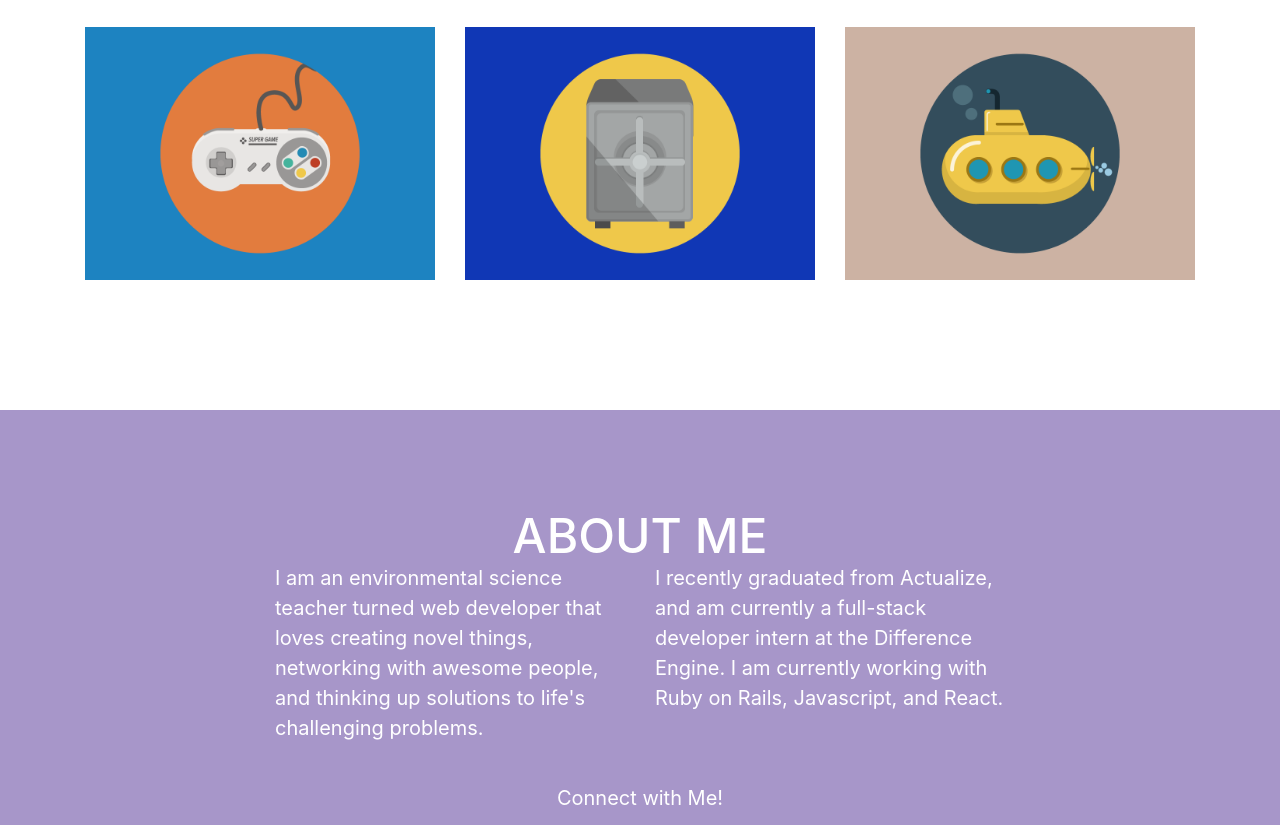
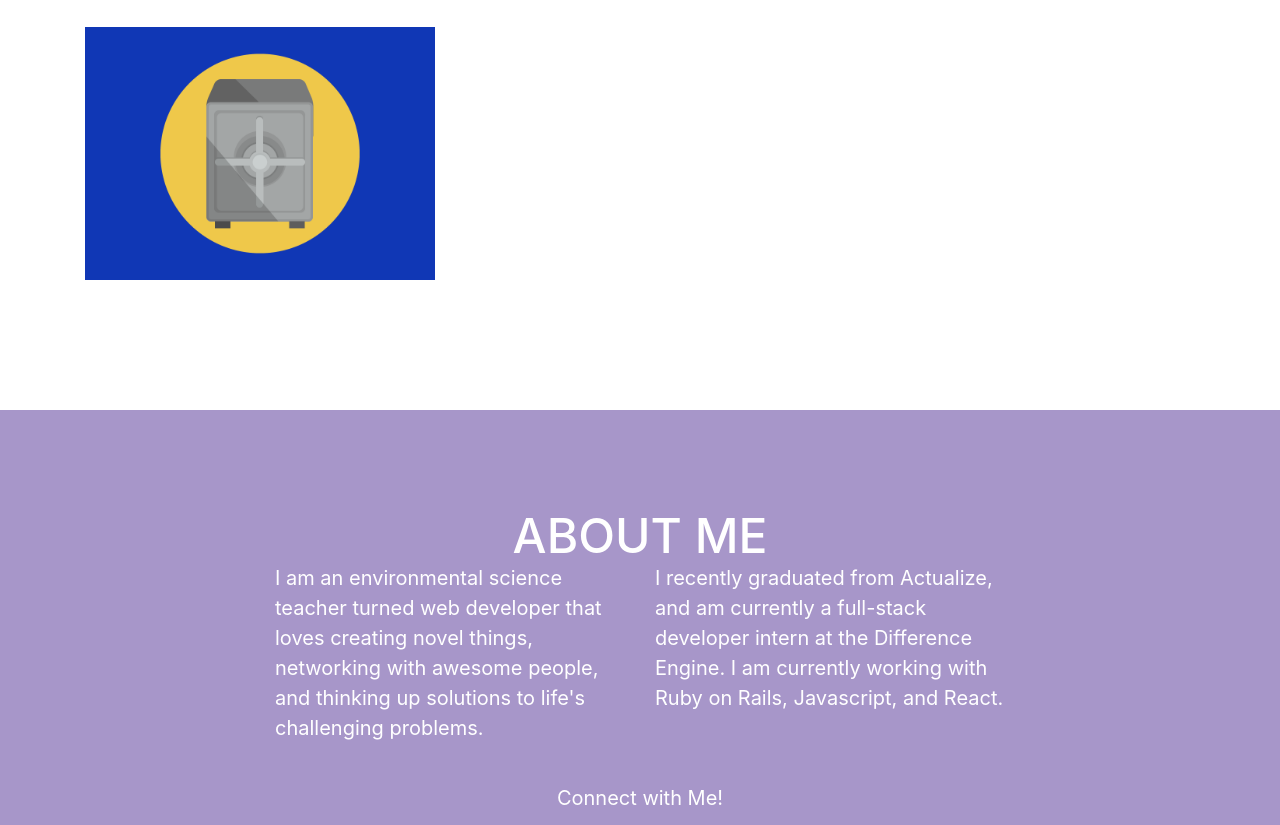
Before and after one commit to mothermoose/mothermoose.github.io, a website with bundled scripts: page index.html in a window 1280 px wide. Shown: the part 1194-2019 px from the top of the page. Built offline with nearby package versions, Linux system fonts and the light colour scheme.

Commit message:
delete submarine and game sections

```diff
--- a/index.html
+++ b/index.html
@@ -97,7 +97,7 @@
               <img class="img-fluid" src="img/portfolio/circus.png" alt="">
             </a>
           </div>
-          <div class="col-sm-4 portfolio-item">
+          <!-- <div class="col-sm-4 portfolio-item">
             <a class="portfolio-link" href="#portfolioModal4" data-toggle="modal">
               <div class="caption">
                 <div class="caption-content">
@@ -106,7 +106,7 @@
               </div>
               <img class="img-fluid" src="img/portfolio/game.png" alt="">
             </a>
-          </div>
+          </div> -->
           <div class="col-sm-4 portfolio-item">
             <a class="portfolio-link" href="#portfolioModal5" data-toggle="modal">
               <div class="caption">
@@ -117,7 +117,7 @@
               <img class="img-fluid" src="img/portfolio/safe.png" alt="">
             </a>
           </div>
-          <div class="col-sm-4 portfolio-item">
+          <!-- <div class="col-sm-4 portfolio-item">
             <a class="portfolio-link" href="#portfolioModal6" data-toggle="modal">
               <div class="caption">
                 <div class="caption-content">
@@ -126,7 +126,7 @@
               </div>
               <img class="img-fluid" src="img/portfolio/submarine.png" alt="">
             </a>
-          </div>
+          </div> -->
         </div>
       </div>
     </section>
```
